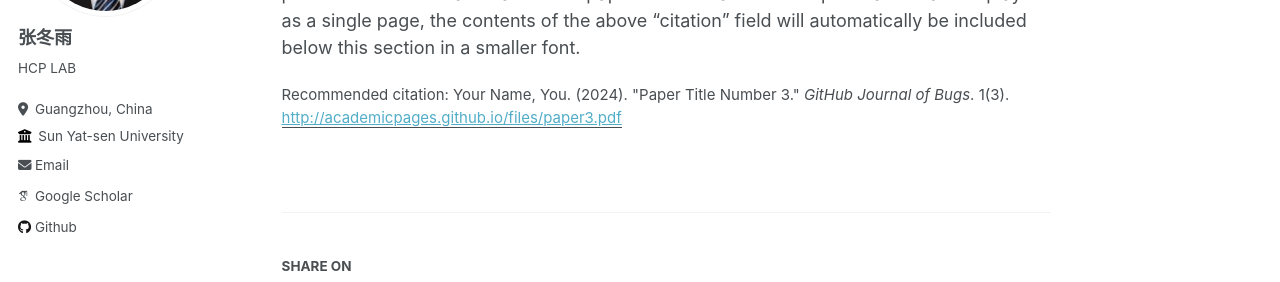
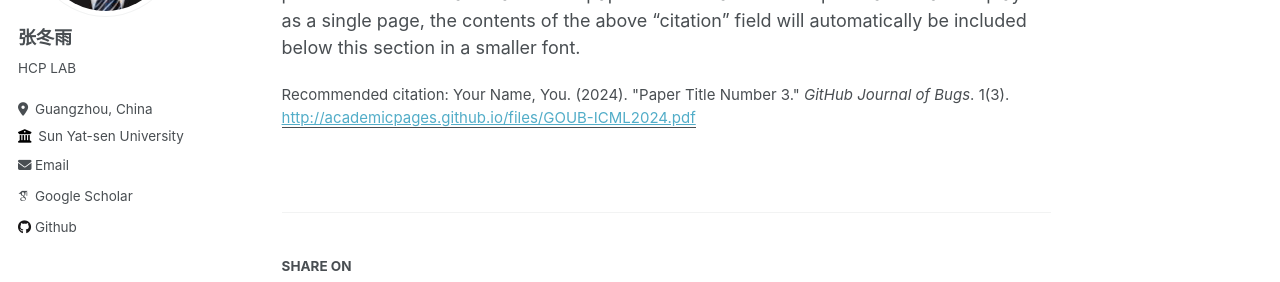
Before and after one commit to cszhangdy/cszhangdy.github.io, a Jekyll site: the page built from _publications/2024-02-17-paper-title-number-4.md, in a window 1280 px wide and 938 px high. Shown: the part 317-599 px from the top of the window. Built offline with Jekyll 4.4.1, drawn with Linux system fonts in a browser that asks for light colours; some web fonts are replaced; some of the changed lines change nothing that is shown.

Commit message:
Update 2024-02-17-paper-title-number-4.md

```diff
--- a/_publications/2024-02-17-paper-title-number-4.md
+++ b/_publications/2024-02-17-paper-title-number-4.md
@@ -1,10 +1,10 @@
 ---
 title: "Image restoration through generalized ornstein-uhlenbeck bridge"
 collection: publications
-permalink: /publication/2024-02-17-paper-title-number-4
+permalink: /publication/2024-02-17-Image restoration through generalized ornstein-uhlenbeck bridge-number-4
 excerpt: 'This paper is about fixing template issue #693.'
 date: 2024-02-17
-paperurl: 'http://academicpages.github.io/files/paper3.pdf'
+paperurl: 'http://academicpages.github.io/files/GOUB-ICML2024.pdf'
 citation: 'Your Name, You. (2024). &quot;Paper Title Number 3.&quot; <i>GitHub Journal of Bugs</i>. 1(3).'
 ---
 
```
